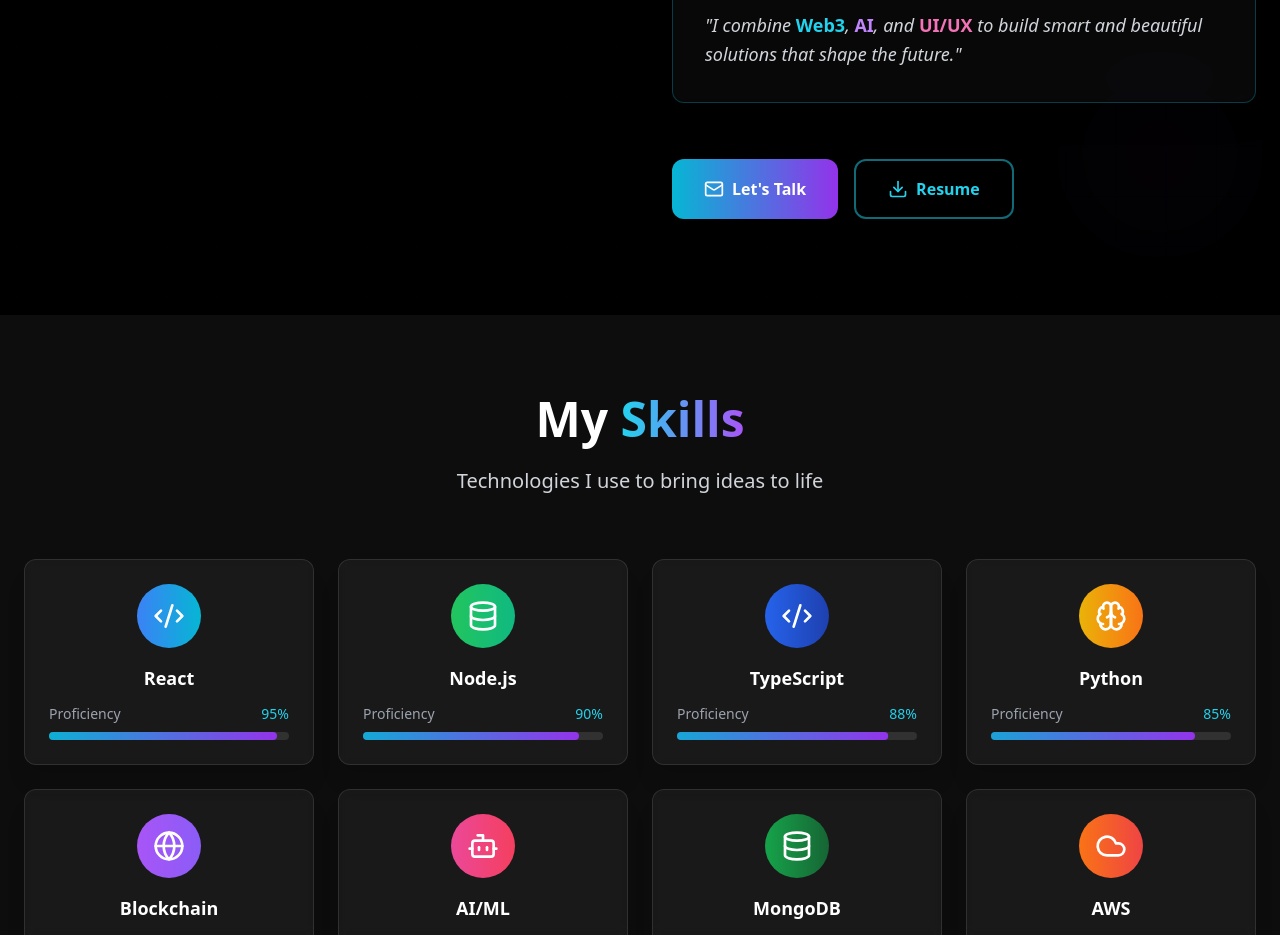
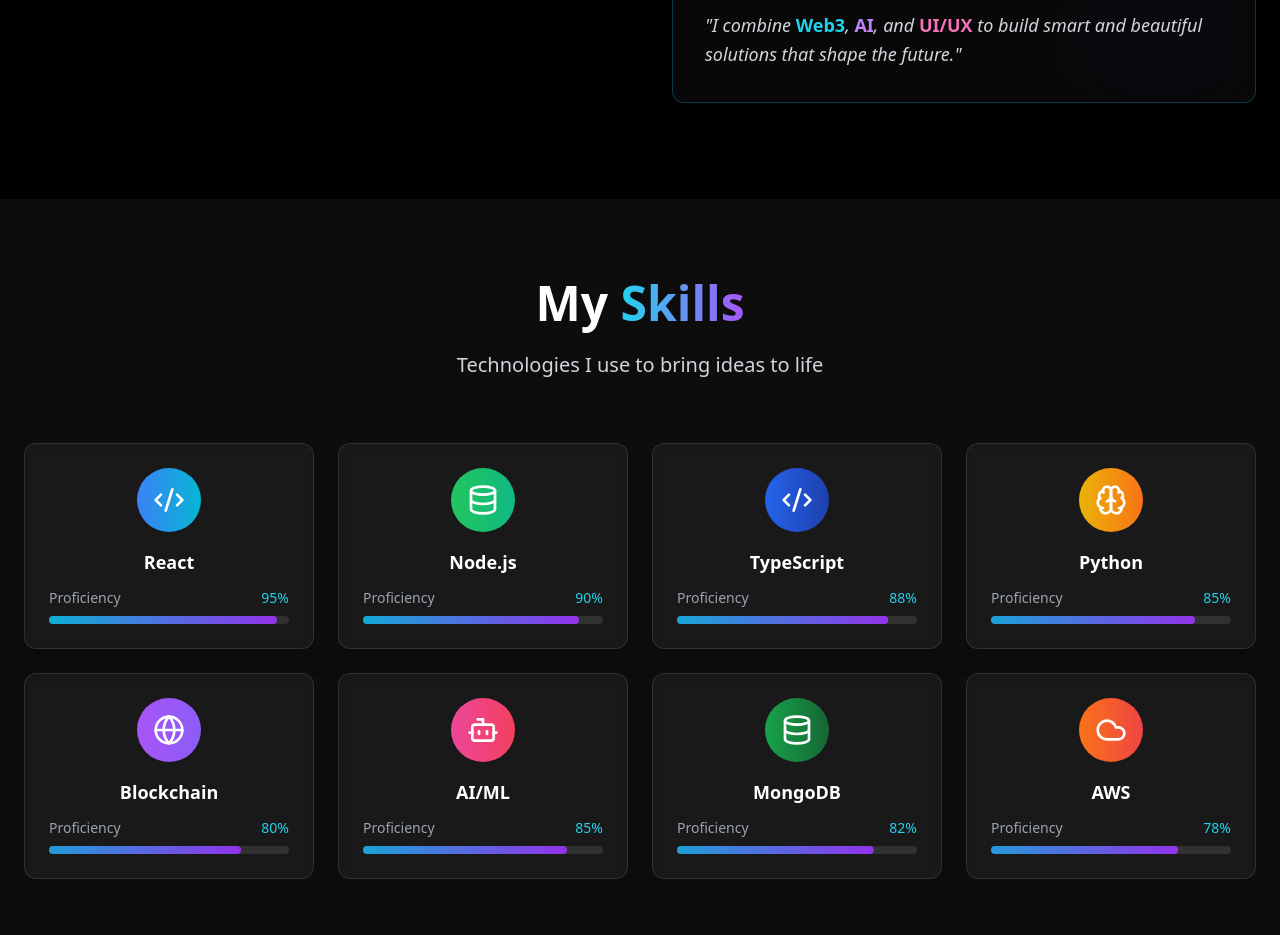
Before and after one commit to shubh389/portfolioo-main, a React (Vite) app: page / in a window 1280 px wide. Shown: the part 1620-2555 px from the top of the page. Built offline with nearby package versions, Linux system fonts and the light colour scheme.

Commit message:
Remove interactive buttons from about section
cgen-4361d41cd17a4a9887ff6a78cc775dd1

```diff
--- a/client/pages/Index.tsx
+++ b/client/pages/Index.tsx
@@ -484,49 +484,7 @@ export default function Index() {
                 </div>
               </motion.div>
 
-              {/* Interactive Buttons */}
-              <motion.div
-                className="flex flex-col sm:flex-row gap-4 pt-6"
-                initial={{ opacity: 0, y: 30 }}
-                whileInView={{ opacity: 1, y: 0 }}
-                transition={{ duration: 0.8, delay: 1.3 }}
-              >
-                <motion.button
-                  className="group relative px-8 py-4 bg-gradient-to-r from-cyan-500 to-purple-600 text-white rounded-xl font-semibold overflow-hidden"
-                  whileHover={{ scale: 1.05, boxShadow: "0 20px 40px rgba(6, 182, 212, 0.3)" }}
-                  whileTap={{ scale: 0.95 }}
-                  onClick={() => scrollToSection('contact')}
-                >
-                  <motion.div
-                    className="absolute inset-0 bg-gradient-to-r from-purple-600 to-pink-600"
-                    initial={{ x: "-100%" }}
-                    whileHover={{ x: "0%" }}
-                    transition={{ duration: 0.3 }}
-                  />
-                  <span className="relative z-10 flex items-center gap-2">
-                    <Mail className="h-5 w-5" />
-                    Let's Talk
-                  </span>
-                </motion.button>
 
-                <motion.button
-                  className="group relative px-8 py-4 border-2 border-cyan-400/50 text-cyan-400 rounded-xl font-semibold overflow-hidden hover:text-white transition-colors"
-                  whileHover={{ scale: 1.05, borderColor: "#06b6d4" }}
-                  whileTap={{ scale: 0.95 }}
-                  onClick={() => console.log('Download Resume')}
-                >
-                  <motion.div
-                    className="absolute inset-0 bg-gradient-to-r from-cyan-500/20 to-purple-500/20"
-                    initial={{ scale: 0 }}
-                    whileHover={{ scale: 1 }}
-                    transition={{ duration: 0.3 }}
-                  />
-                  <span className="relative z-10 flex items-center gap-2">
-                    <Download className="h-5 w-5" />
-                    Resume
-                  </span>
-                </motion.button>
-              </motion.div>
             </motion.div>
           </div>
         </div>
```
